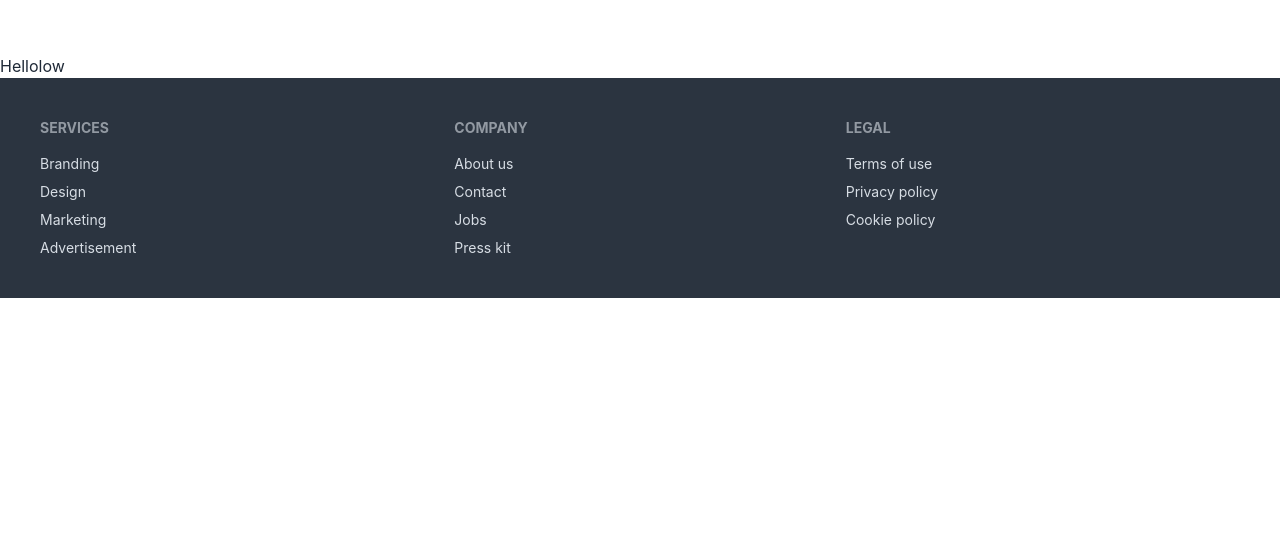
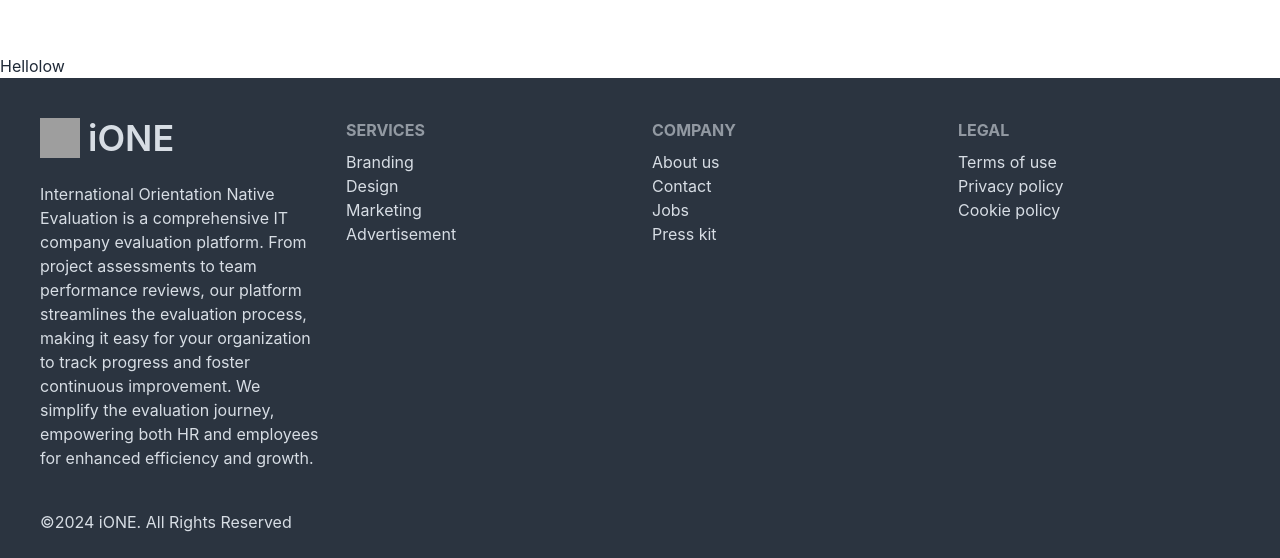
Before and after one commit to tahmidurrahmann/company-evaluation-platform-client, a React (Vite) app: page /aboutUs in a window 1280 px wide. Shown: the part 1514-2072 px from the top of the page. Before the commit the page ends 1812 px from the top, so only its background shows below. Built offline with nearby package versions, Linux system fonts and the light colour scheme; grey boxes are pictures that could not be loaded.

Commit message:
added footer

```diff
--- a/src/error/Error.jsx
+++ b/src/error/Error.jsx
@@ -1,7 +1,14 @@
+import { Link } from "react-router-dom";
+
 const Error = () => {
     return (
-        <div>
-            e
+        <div className="grid h-screen place-content-center bg-white px-4">
+            <div className="text-center">
+                <h1 className="text-9xl font-black text-gray-200">404</h1>
+                <p className="text-2xl font-bold tracking-tight text-gray-900 sm:text-4xl">Uh-oh!</p>
+                <p className="mt-4 text-gray-500">We can't find that page.</p>
+                <Link to="/"><button className="mt-6 inline-block rounded bg-indigo-600 px-5 py-3 text-sm font-medium text-white hover:bg-indigo-700 focus:outline-none focus:ring"> Go Back Home</button></Link>
+            </div>
         </div>
     );
 };
--- a/src/pages/Home/Banner/Banner.jsx
+++ b/src/pages/Home/Banner/Banner.jsx
@@ -6,7 +6,7 @@ const Banner = () => {
         <div className='relative'>
             <video className='w-full' autoPlay loop muted src={banner}></video>
             <div className='absolute top-0 bg-gradient-to-r from-[#15151500] to-[#151515] w-full h-full'>
-                <div className='absolute space-y-2 md:space-y-3 lg:space-y-4 xl:space-y-5 top-[63px] md:top-[100px] lg:top-16 xl:top-1/3 flex flex-col items-end left-1/3 lg:left-3/4 xl:right-20 right-4'>
+                <div className='absolute space-y-2 md:space-y-3 lg:space-y-4 xl:space-y-5 top-[63px] md:top-[100px] lg:top-16 xl:top-[150px] flex flex-col items-end left-1/3 lg:left-3/4 xl:right-8 right-4'>
                     <h1 className="text-white md:text-4xl text-right xl:text-5xl font-semibold">Boost Your IT Skills with Accurate Assessments</h1>
                     <p className="text-white text-right hidden md:flex">Empower your IT career with our all-in-one platform! Streamline assessments, track progress, and set meaningful goals. Elevate your skills with precision evaluations and receive continuous feedback. Designed for excellence and growth – your key to success in IT!</p>
                     <button className="font-semibold bg-[#007cc7] px-2 md:px-5 py-1 md:py-2 rounded-md text-xs md:text-base text-white hover:scale-105 transition">Start Your IT Journey</button>
@@ -19,7 +19,7 @@ const Banner = () => {
                                 viewBox="0 0 24 24"
                                 strokeWidth={1.5}
                                 stroke="currentColor"
-                                className="w-3 h-3 md:w-5 md:h-5 text-yellow-500"
+                                className="w-3 h-3 md:w-5 md:h-5 lg:w-3 lg:h-3 xl:w-5 xl:h-5 text-yellow-500"
                             >
                                 <path
                                     strokeLinecap="round"
@@ -31,7 +31,7 @@ const Banner = () => {
                                 xmlns="http://www.w3.org/2000/svg"
                                 viewBox="0 0 24 24"
                                 fill="currentColor"
-                                className="w-3 h-3 md:w-5 md:h-5 text-yellow-500"
+                                className="w-3 h-3 md:w-5 md:h-5 lg:w-3 lg:h-3 xl:w-5 xl:h-5 text-yellow-500"
                             >
                                 <path
                                     fillRule="evenodd"
--- a/src/shared/Footer/Footer.jsx
+++ b/src/shared/Footer/Footer.jsx
@@ -1,26 +1,38 @@
 const Footer = () => {
     return (
-        <footer className="footer p-10 bg-neutral text-neutral-content">
-            <nav>
+        <footer className="bg-neutral text-neutral-content">
+            <div className="flex flex-col lg:flex-row justify-start items-start p-10 gap-6">
+                <div className="flex-1">
+                    <div className="flex gap-2">
+                        <img className="w-[30px] md:w-[40px]" src="https://i.ibb.co/FH8Vn5d/1-156-removebg-preview.png" alt="" />
+                        <h1 className="text-2xl md:text-4xl font-semibold">iONE</h1>
+                    </div>
+                    <p className="pt-6">International Orientation Native Evaluation is a comprehensive IT company evaluation platform. From project assessments to team performance reviews, our platform streamlines the evaluation process, making it easy for your organization to track progress and foster continuous improvement. We simplify the evaluation journey, empowering both HR and employees for enhanced efficiency and growth.</p>
+                </div>
+                <div className="flex-1 flex flex-col">
                     <header className="footer-title">Services</header>
                     <a className="link link-hover">Branding</a>
                     <a className="link link-hover">Design</a>
                     <a className="link link-hover">Marketing</a>
                     <a className="link link-hover">Advertisement</a>
-            </nav>
-            <nav>
+                </div>
+                <div className="flex-1  flex flex-col">
                     <header className="footer-title">Company</header>
                     <a className="link link-hover">About us</a>
                     <a className="link link-hover">Contact</a>
                     <a className="link link-hover">Jobs</a>
                     <a className="link link-hover">Press kit</a>
-            </nav>
-            <nav>
+                </div>
+                <div className="flex-1  flex flex-col">
                     <header className="footer-title">Legal</header>
                     <a className="link link-hover">Terms of use</a>
                     <a className="link link-hover">Privacy policy</a>
                     <a className="link link-hover">Cookie policy</a>
-            </nav>
+                </div>
+            </div>
+            <div className="px-10 pb-6">
+                <h3><p>©2024 iONE. All Rights Reserved</p></h3>
+            </div>
         </footer>
     );
 };
```
Also changed, not shown: .eslintrc.cjs. Lines whose indentation alone changed are shown as unchanged.
